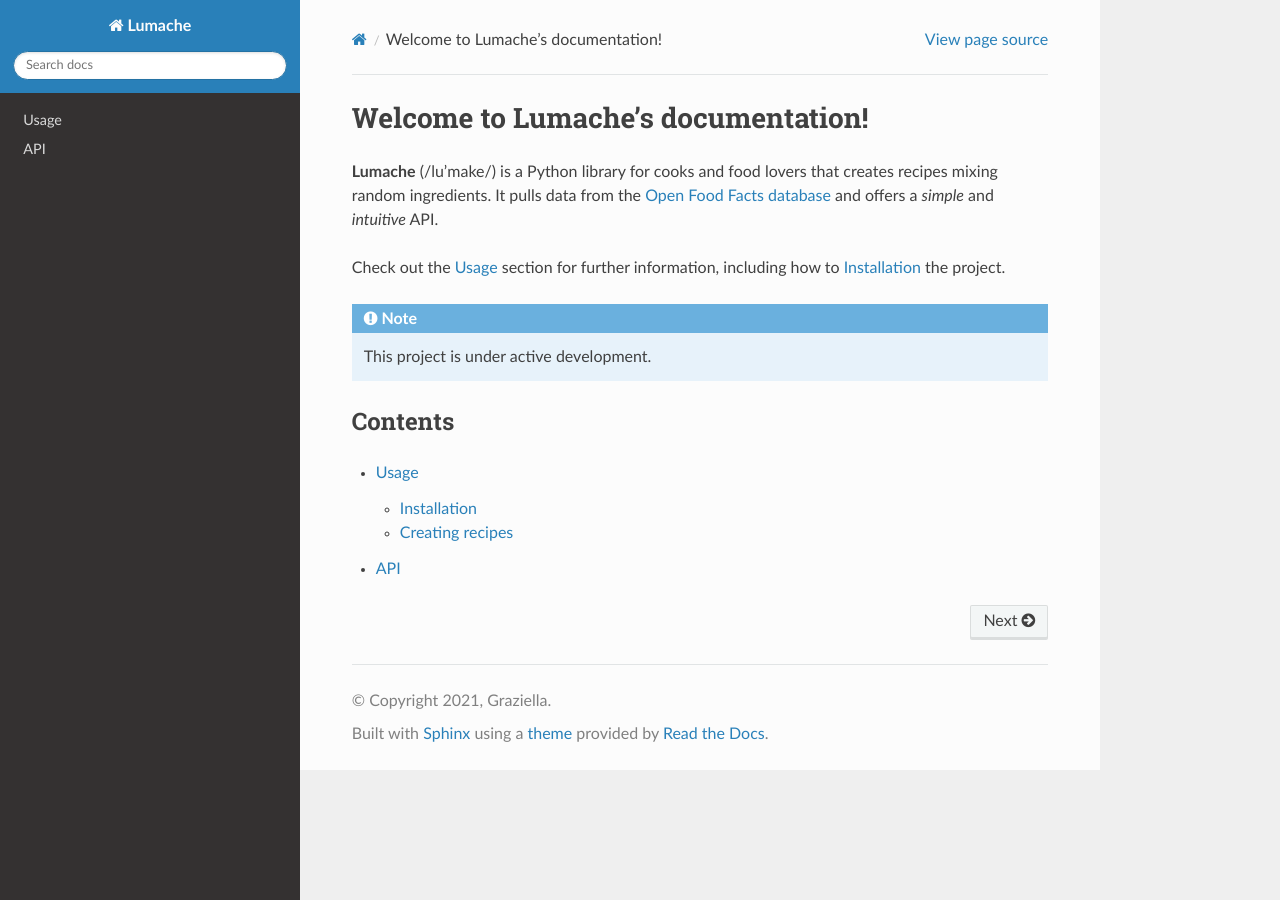
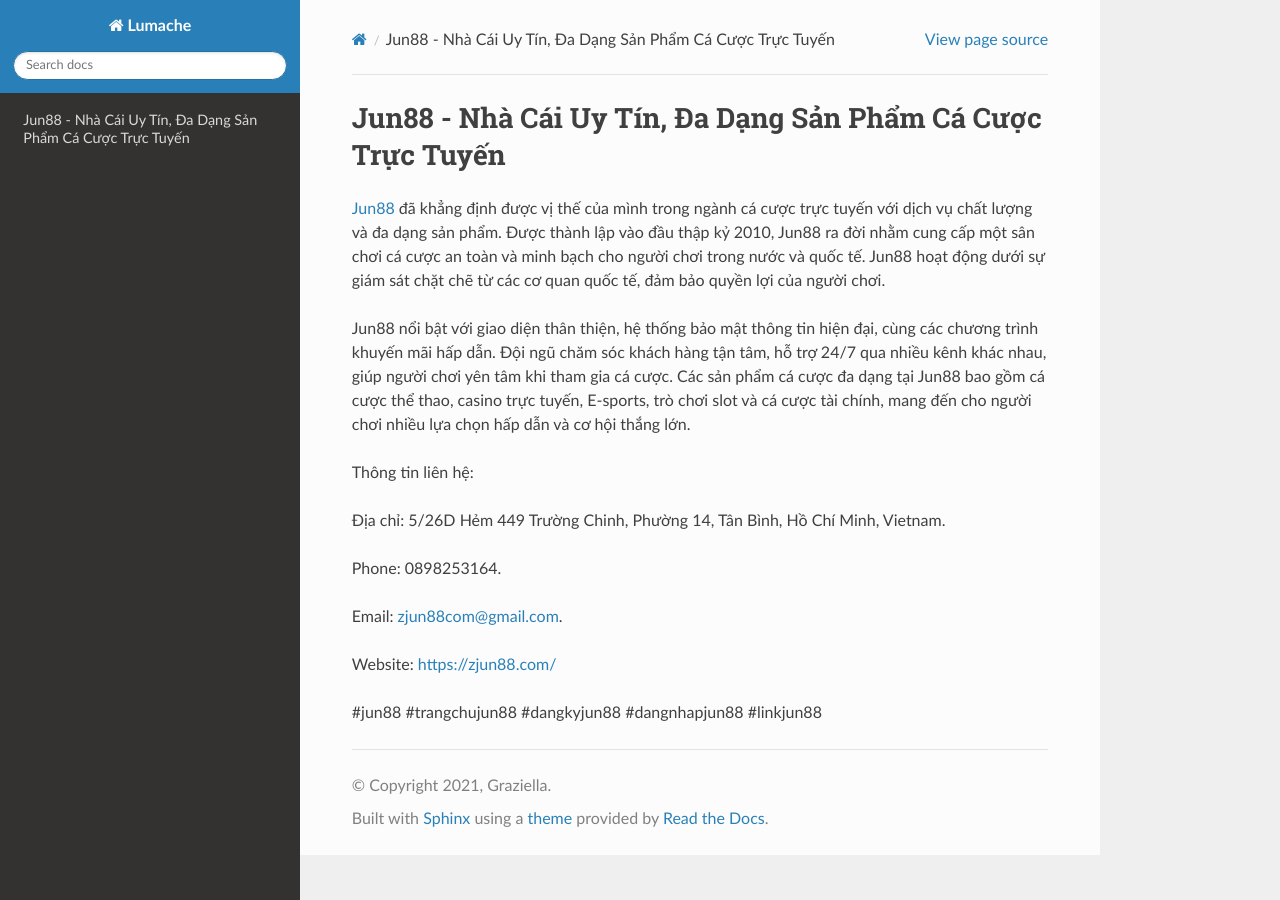
Before and after one commit to JonsCalicut123/zjun88com, a Sphinx documentation site: the page built from docs/source/index.rst, in a window 1280 px wide. Built offline with Sphinx 7.4.7 and the Read the Docs theme 3.1.0, drawn with Linux system fonts in a browser that asks for light colours.

Commit message:
Update index.rst

```diff
--- a/docs/source/index.rst
+++ b/docs/source/index.rst
@@ -1,22 +1,18 @@
-Welcome to Lumache's documentation!
+Jun88 - Nhà Cái Uy Tín, Đa Dạng Sản Phẩm Cá Cược Trực Tuyến
 ===================================
 
-**Lumache** (/lu'make/) is a Python library for cooks and food lovers
-that creates recipes mixing random ingredients.
-It pulls data from the `Open Food Facts database <https://world.openfoodfacts.org/>`_
-and offers a *simple* and *intuitive* API.
+`Jun88 <https://zjun88.com/>`_ đã khẳng định được vị thế của mình trong ngành cá cược trực tuyến với dịch vụ chất lượng và đa dạng sản phẩm. Được thành lập vào đầu thập kỷ 2010, Jun88 ra đời nhằm cung cấp một sân chơi cá cược an toàn và minh bạch cho người chơi trong nước và quốc tế. Jun88 hoạt động dưới sự giám sát chặt chẽ từ các cơ quan quốc tế, đảm bảo quyền lợi của người chơi.
 
-Check out the :doc:`usage` section for further information, including
-how to :ref:`installation` the project.
+Jun88 nổi bật với giao diện thân thiện, hệ thống bảo mật thông tin hiện đại, cùng các chương trình khuyến mãi hấp dẫn. Đội ngũ chăm sóc khách hàng tận tâm, hỗ trợ 24/7 qua nhiều kênh khác nhau, giúp người chơi yên tâm khi tham gia cá cược. Các sản phẩm cá cược đa dạng tại Jun88 bao gồm cá cược thể thao, casino trực tuyến, E-sports, trò chơi slot và cá cược tài chính, mang đến cho người chơi nhiều lựa chọn hấp dẫn và cơ hội thắng lớn.
 
-.. note::
+Thông tin liên hệ:
 
-   This project is under active development.
+Địa chỉ: 5/26D Hẻm 449 Trường Chinh, Phường 14, Tân Bình, Hồ Chí Minh, Vietnam.
 
-Contents
---------
+Phone: 0898253164.
 
-.. toctree::
+Email: zjun88com@gmail.com.
 
-   usage
-   api
+Website: https://zjun88.com/
+
+#jun88 #trangchujun88 #dangkyjun88 #dangnhapjun88 #linkjun88
```
